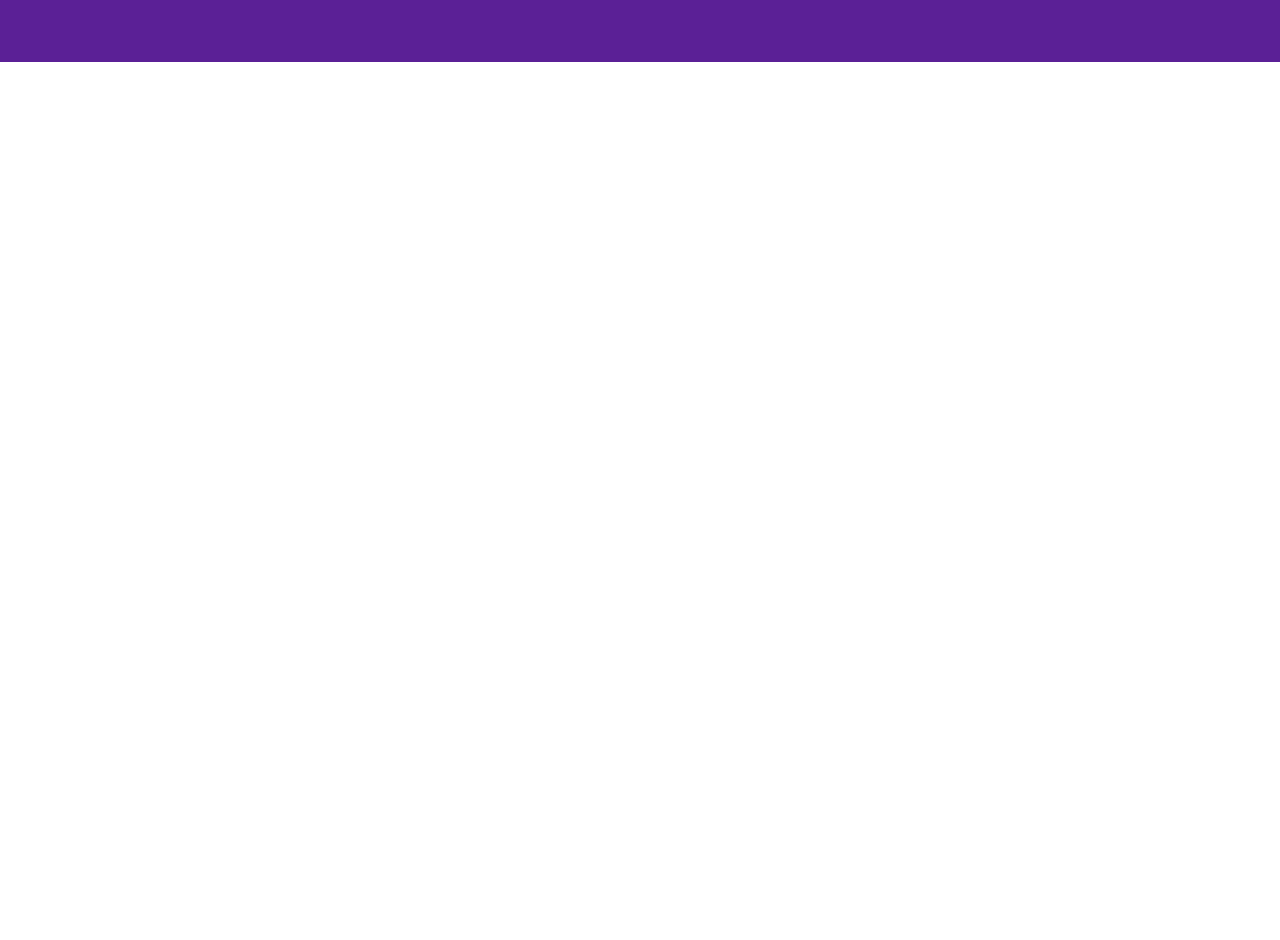
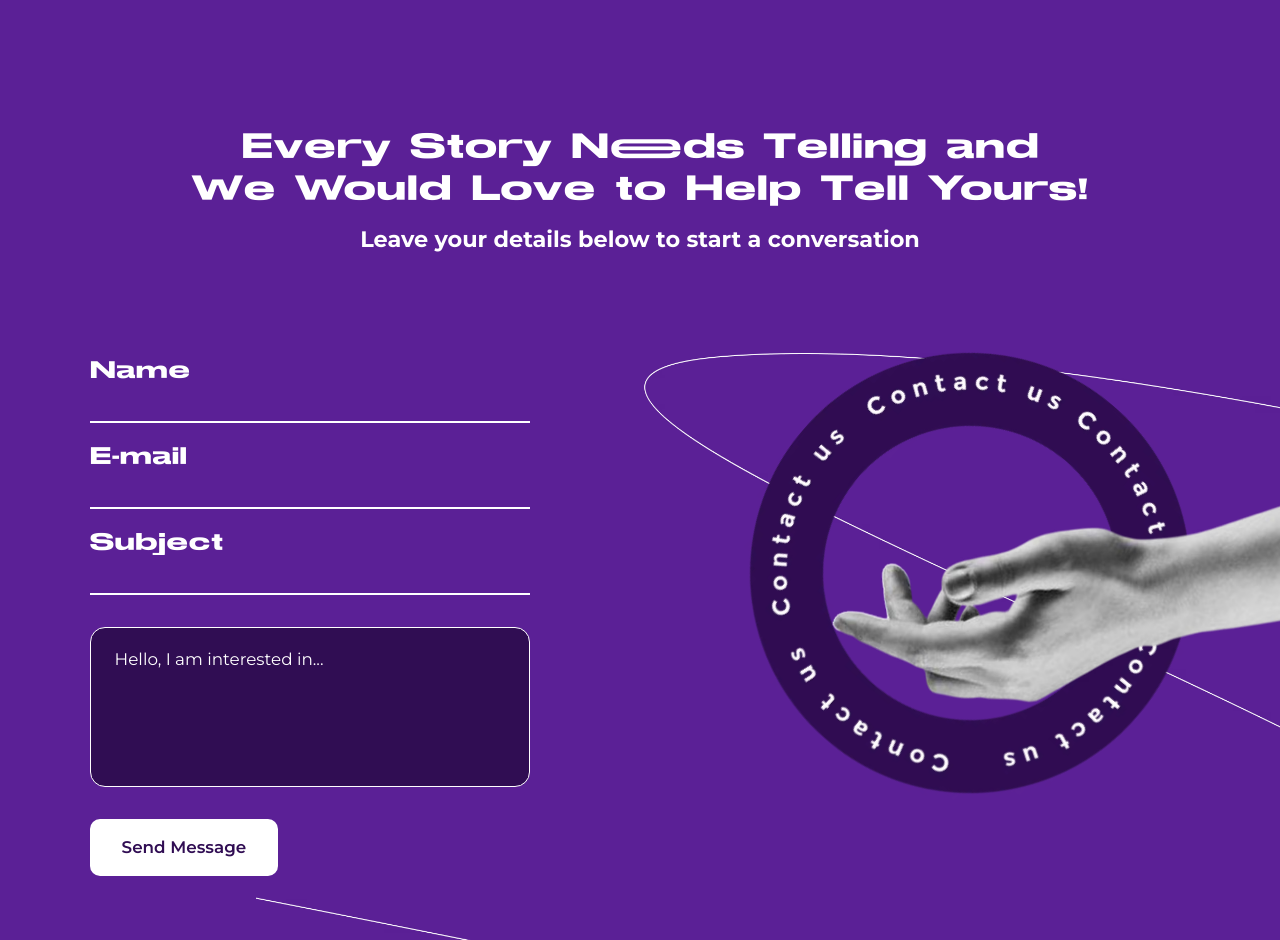
Before and after one commit to josephpal27/Confiance, a React (Vite) app: page / in a window 1280 px wide. Shown: the part 5184-6124 px from the top of the page. Before the commit the page ends 5246 px from the top, so only its background shows below. Built offline with nearby package versions, Linux system fonts and the light colour scheme.

Commit message:
Get in touch updated

```diff
--- a/src/components/get-in-touch/GetInTouch.css
+++ b/src/components/get-in-touch/GetInTouch.css
@@ -0,0 +1,120 @@
+.get-in-touch{
+    background-color: #5b2096;
+    padding: 4rem 7%;
+    color: #fff;
+    overflow: hidden;
+    position: relative;
+}
+.get-in-touch-head{
+    display: flex;
+    flex-direction: column;
+    align-items: center;
+}
+.get-in-touch-head h6{
+    font-size: calc(1.8rem + 0.5vw);
+    text-align: center;
+}
+.get-in-touch-head p{
+    font-size: calc(1rem + 0.5vw);
+    text-align: center;
+    font-weight: 700;
+    margin-top: 0.3rem;
+}
+.get-in-touch-row{
+    margin-top: 2rem;
+    display: flex;
+    justify-content: space-between;
+    flex-wrap: wrap;
+}
+.get-in-touch-row{
+    margin-top: 5rem;
+    display: flex;
+    justify-content: space-between;
+    flex-wrap: wrap;
+}
+.get-in-touch-row .get-in-touch-left{
+    width: 40%;
+}
+.get-in-touch-row .get-in-touch-left form{
+    display: flex;
+    flex-direction: column;
+}
+.get-in-touch-row .get-in-touch-left form input{
+    background-color: transparent;
+    border: none;
+    outline: none;
+    border-bottom: 2px solid #fff;
+    padding: 0 0 2rem 0;
+    margin-bottom: 1rem;
+    color: #fff;
+    font-family: "StretchPro", sans-serif !important;
+    font-size: calc(1.1rem + 0.5vw);
+}
+.get-in-touch-row .get-in-touch-left form input::placeholder,
+.get-in-touch-row .get-in-touch-left form textarea::placeholder{
+    color: #fff;
+}
+.get-in-touch-row .get-in-touch-left form textarea{
+    background-color: #300d53;
+    padding: 1.2rem 1.5rem;
+    border-radius: 15px;
+    outline: none;
+    border: 1px solid #fff;
+    margin-top: 1rem;
+    color: #fff;
+    min-height: 10rem;
+    resize: none;
+    font-size: calc(0.65rem + 0.5vw);
+}
+.get-in-touch-row .get-in-touch-left form button{
+    background-color: #fff;
+    color: #300d53;
+    width: max-content;
+    border: none;
+    padding: 1rem 2rem;
+    font-size: calc(0.65rem + 0.5vw);
+    font-weight: 550;
+    margin-top: 2rem;
+    border-radius: 10px;
+    transition: all 0.2s ease;
+}
+.get-in-touch-row .get-in-touch-left form button:hover{
+    background-color: #2e0e4f;
+    color: #fff;
+    box-shadow: rgba(255, 255, 255, 0.278) 0px 3px 8px;
+}
+.get-in-touch-row .get-in-touch-left form button:active{
+    scale: 0.95;
+}
+.get-in-touch-row .get-in-touch-right{
+    width: 40%;
+    position: relative;
+    z-index: 1;
+}
+.get-in-touch-row .get-in-touch-right img{
+    width: 100%;
+    animation: spin 60s linear infinite;
+    pointer-events: none;
+}
+@keyframes spin {
+    from {
+        transform: rotate(0deg);
+    }
+    to {
+        transform: rotate(360deg);
+    }
+}
+.get-in-touch-row #hand{
+    width: 35%;
+    pointer-events: none;
+    position: absolute;
+    right: 0;
+    bottom: 27%;
+    z-index: 1;
+}
+.get-in-touch-row #line-bg{
+    width: 80%;
+    pointer-events: none;
+    position: absolute;
+    right: 0;
+}
--- a/src/components/get-in-touch/GetInTouch.jsx
+++ b/src/components/get-in-touch/GetInTouch.jsx
@@ -1,9 +1,33 @@
 import './GetInTouch.css';
+import contactCircle from '../../assets/images/contact-circle.avif';
+import handImage from '../../assets/images/hand.avif';
+import lineImage from '../../assets/images/line-shape.avif';
 
 const GetInTouch = () => {
   return (
     <>
-
+      <section className="get-in-touch">
+        <div className="get-in-touch-head">
+            <h6>Every Story Needs Telling and <br /> We Would Love to Help Tell Yours!</h6>
+            <p>Leave your details below to start a conversation</p>
+        </div>
+        <div className="get-in-touch-row">
+            <div className="get-in-touch-left">
+                <form action="">
+                    <input type="text" placeholder="Name" required />
+                    <input type="email" placeholder="E-mail" required />
+                    <input type="text" placeholder="Subject" />
+                    <textarea name="Message" placeholder="Hello, I am interested in..." required ></textarea>
+                    <button type="submit">Send Message</button>
+                </form>
+            </div>
+            <div className="get-in-touch-right">
+                <img src={contactCircle} alt="Contact Circle" loading="lazy" />
+            </div>
+            <img src={handImage} alt="Hand" loading="lazy" id="hand" />
+            <img src={lineImage} alt="Line" loading="lazy" id="line-bg" />
+        </div>
+      </section>
     </>
   )
 }
--- a/src/components/reviews/ClientReviews.css
+++ b/src/components/reviews/ClientReviews.css
@@ -23,6 +23,7 @@
 .reviews-slider .swiper-slide{
     display: flex;
     justify-content: space-between;
+    flex-wrap: wrap;
     padding: 3rem 5rem;
 }
 .reviews-slider .swiper-slide .slide-image{
```
Also changed, not shown: src/assets/images/line-shape.avif (added).
